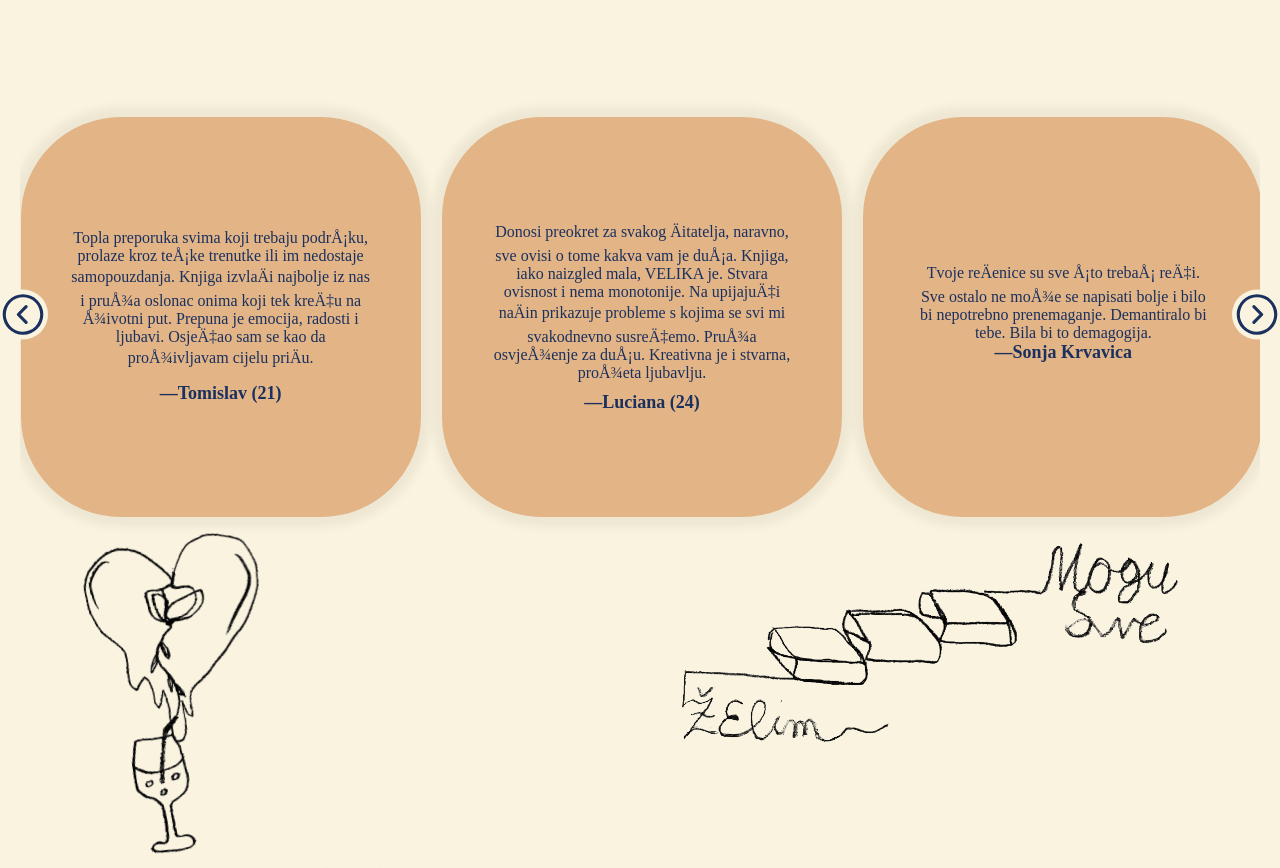
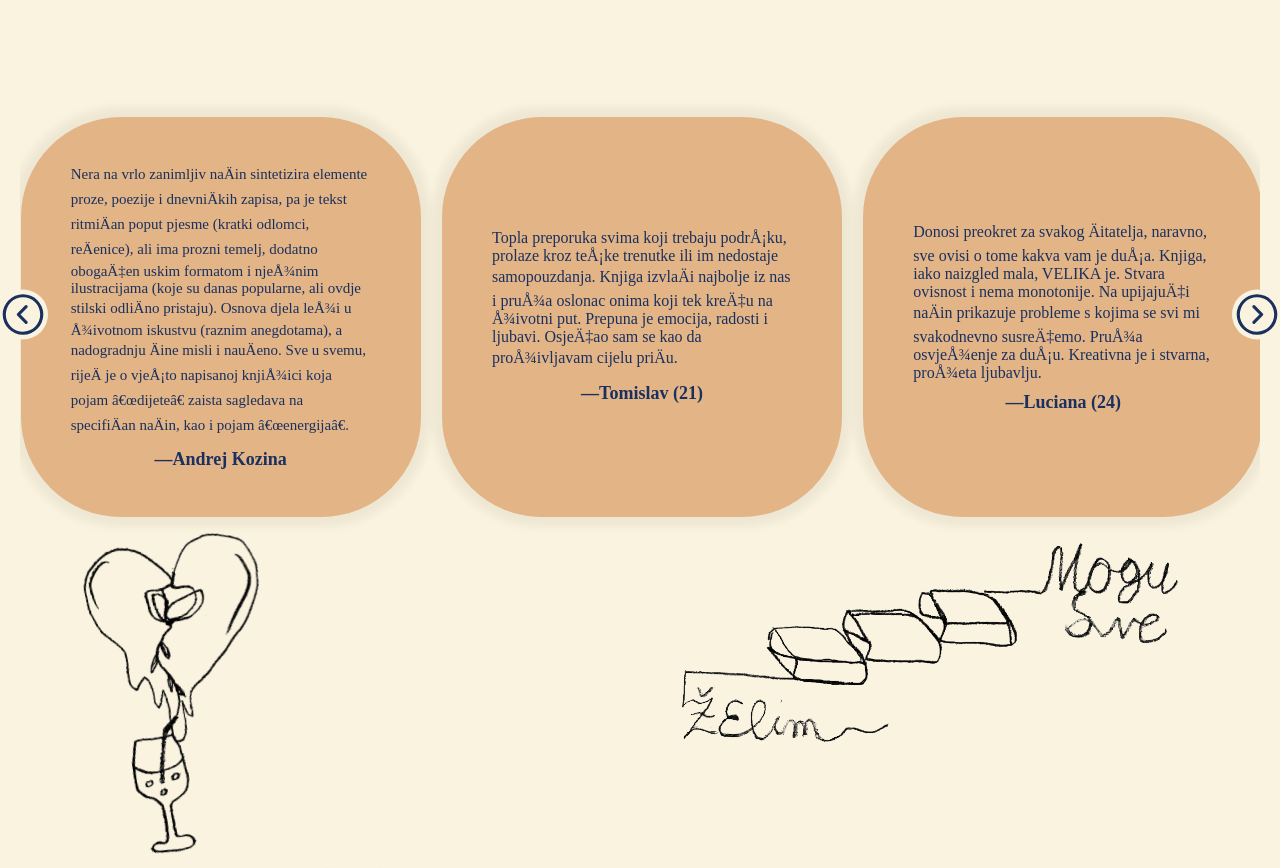
Before and after one commit to SvalinaRoko/stranica-nerakutlaca, a plain HTML site: page index.html in a window 1280 px wide. Shown: the part 3430-4298 px from the top of the page. Drawn offline with Linux system fonts and the light colour scheme; some packages are replaced by stand-ins of ours; a script that the page names is missing; a web font is replaced by a local one.

Commit message:
added two testimonials

```diff
--- a/index.html
+++ b/index.html
@@ -275,6 +275,22 @@
               </i>
               <ul class="reviews">
                 <li class="review">
+                  <blockquote class="review-text" id="andrej-kozina-reivew">
+                    Nera na vrlo zanimljiv način sintetizira elemente proze,
+                    poezije i dnevničkih zapisa, pa je tekst ritmičan poput
+                    pjesme (kratki odlomci, rečenice), ali ima prozni temelj,
+                    dodatno obogaćen uskim formatom i nježnim ilustracijama
+                    (koje su danas popularne, ali ovdje stilski odlično
+                    pristaju). Osnova djela leži u životnom iskustvu (raznim
+                    anegdotama), a nadogradnju čine misli i naučeno. Sve u
+                    svemu, riječ je o vješto napisanoj knjižici koja pojam
+                    “dijete” zaista sagledava na specifičan način, kao i pojam
+                    “energija”.<br />
+                  </blockquote>
+                  <span class="review-name">&mdash;Andrej Kozina</span>
+                </li>
+
+                <li class="review">
                   <blockquote class="review-text">
                     Topla preporuka svima koji trebaju podršku, prolaze kroz
                     teške trenutke ili im nedostaje samopouzdanja. Knjiga
@@ -297,11 +313,21 @@
                 </li>
                 <li class="review">
                   <blockquote class="review-text">
+                    Divan filozofsko-poetsko-prozno-autobiografski spis kolegice
+                    iz Splita, kritika modernog društva, izrazito pametan kako u
+                    idejama, tako i u načinu pisanja (što nije često za vidjeti,
+                    ali ima primjera) i nimalo pretenciozan. Sjajno! Žensko
+                    pismo
+                  </blockquote>
+                  <span class="review-name">&mdash;Stjepan (31)</span>
+                </li>
+                <li class="review">
+                  <blockquote class="review-text">
                     Tvoje rečenice su sve što trebaš reći. Sve ostalo ne može se
                     napisati bolje i bilo bi nepotrebno prenemaganje.
                     Demantiralo bi tebe. Bila bi to demagogija.<br />
-                    <span class="review-name">&mdash;Sonja Krvavica</span>
                   </blockquote>
+                  <span class="review-name">&mdash;Sonja Krvavica</span>
                 </li>
                 <li class="review">
                   <blockquote class="review-text">
@@ -326,7 +352,7 @@
                   <span class="review-name">&mdash;Sara (32)</span>
                 </li>
                 <li class="review">
-                  <blockquote class="review-text">
+                  <blockquote class="review-text" id="last-testimonial">
                     Knjiga koju ne možeš ne pročitati u jednom dahu. Ova knjiga
                     nije kao sezona koja će dati plodove i proći, već je za
                     svako doba u životu. Gradi karakter i osnažuje čitatelja.
--- a/script.js
+++ b/script.js
@@ -23,7 +23,7 @@ menuBtn.addEventListener("click", function () {
   body.classList.remove("scroll-enable");
 });
 
-// OMOGUĆI SCROLL
+// ENABLE SCROLL
 closeBtn.addEventListener("click", function () {
   body.classList.remove("scroll-disabled");
   body.classList.add("scroll-enable");
@@ -108,20 +108,21 @@ allLinks.forEach(function (link) {
   });
 });
 // CAROUSEL
-// TODO
-// removing and adding arrows
 const carousel = document.querySelector(".reviews");
 const arrowBtns = document.querySelectorAll(".arrows");
 const firstReviewWidth = carousel.querySelector(".review").offsetWidth;
 const nextArrow = carousel.querySelector(".arrow--right");
 const prevArrow = carousel.querySelector(".arrow--left");
 const reviewsList = document.querySelectorAll(".reviews .review");
+const lastTestimonial = document.getElementById(".last-testimonial");
 arrowBtns.forEach((btn) => {
   btn.addEventListener("click", () => {
     carousel.scrollLeft +=
       btn.id === "left" ? -firstReviewWidth : firstReviewWidth;
   });
 });
+// TODO
+// Remove arrows
 // MAP SECTION
 let map;
 
--- a/style.css
+++ b/style.css
@@ -11,7 +11,7 @@ html {
 body {
   background-color: #f9f3df;
   color: #1a305e;
-  font-family: "Eczar", serif;
+  font-family: 'Eczar', serif;
   font-weight: 400;
   font-size: 1.8rem;
   max-width: 100vw;
@@ -87,7 +87,7 @@ body {
   width: 4.8rem;
   fill: #1a305e;
 }
-.icon-mobile-nav[name="close-outline"] {
+.icon-mobile-nav[name='close-outline'] {
   display: none;
 }
 
@@ -209,7 +209,7 @@ body {
 }
 
 .step-1-img-box::before {
-  content: "";
+  content: '';
   display: block;
 
   border-radius: 50%;
@@ -221,7 +221,7 @@ body {
   z-index: -2;
 }
 .step-2-img-box::after {
-  content: "";
+  content: '';
   display: block;
 
   border-radius: 50%;
@@ -332,7 +332,9 @@ body {
 .reviews::-webkit-scrollbar {
   display: none;
 }
-
+#andrej-kozina-reivew {
+  font-size: 1.5rem;
+}
 .review {
   background: #e2b486;
   width: 40rem;
@@ -346,7 +348,7 @@ body {
   scroll-snap-align: center;
   position: relative;
 
-  text-align: center;
+  text-align: left;
   display: flex;
 
   flex-direction: column;
@@ -417,7 +419,7 @@ body {
 .section-book-promotion .scroller:nth-child(3) {
   margin-bottom: 20rem;
 }
-.scroller[data-animated="true"] {
+.scroller[data-animated='true'] {
   overflow: hidden;
   -webkit-mask: linear-gradient(
     90deg,
@@ -434,23 +436,23 @@ body {
     transparent
   );
 }
-.scroller[data-animated="true"] .scroller--inner {
+.scroller[data-animated='true'] .scroller--inner {
   width: max-content;
   flex-wrap: nowrap;
   animation: scroll var(--_animation-duration, 40s)
     var(--_animation-direction, forwards) linear infinite;
 }
-.scroller[data-direction="right"] {
+.scroller[data-direction='right'] {
   --_animation-direction: reverse;
 }
-.scroller[data-direction="left"] {
+.scroller[data-direction='left'] {
   --_animation-direction: forwards;
 }
 /* At query of 620px and below the "slow" animation speed is 120s*/
-.scroller[data-speed="slow"] {
+.scroller[data-speed='slow'] {
   --_animation-duration: 70s;
 }
-.scroller[data-speed="fast"] {
+.scroller[data-speed='fast'] {
   --_animation-duration: 20s;
 }
 .scroller--inner {
```
Also changed, not shown: 1 other file.
